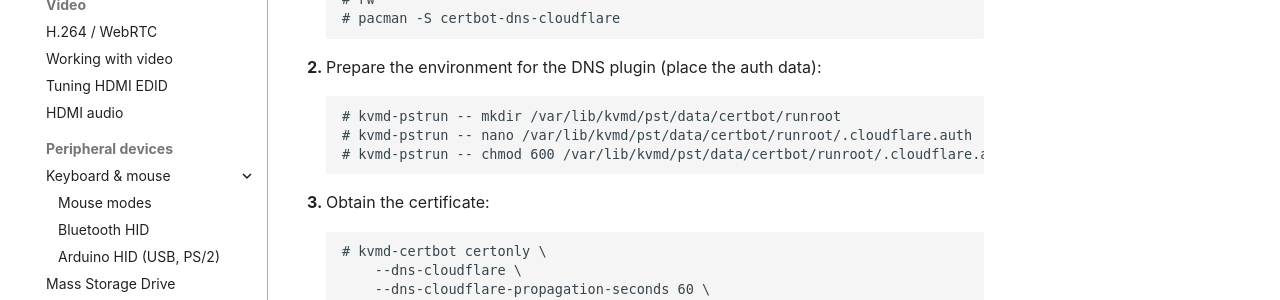
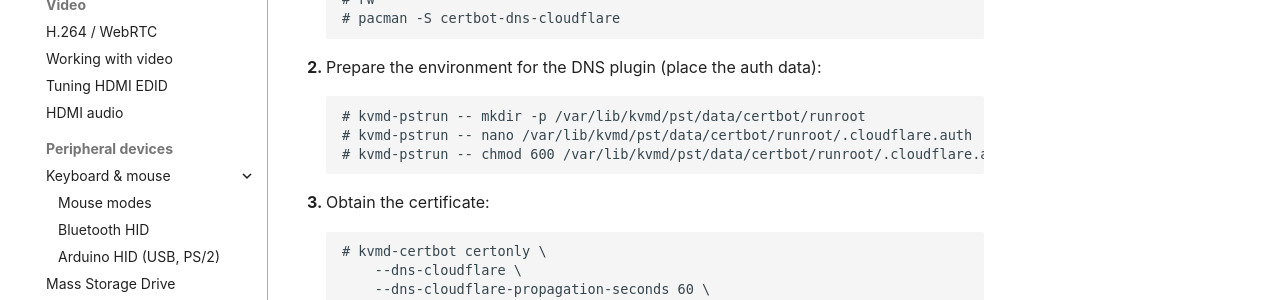
Before and after one commit to pikvm/pikvm, an MkDocs documentation site: the page built from docs/letsencrypt.md, in a window 1280 px wide and 900 px high, scrolled down 1197 px. Shown: the part 356-656 px from the top of the window. Built offline with MkDocs 1.6.1 and Material for MkDocs 9.7.7, drawn with Linux system fonts in a browser that asks for light colours; some web fonts are replaced; comment, search, counter and statistics services are not loaded.

````diff
--- a/docs/letsencrypt.md
+++ b/docs/letsencrypt.md
@@ -57,7 +57,7 @@ This example shows that PiKVM may not be accessible from the internet, but you c
 
 2. Prepare the environment for the DNS plugin (place the auth data):
    ```
-   # kvmd-pstrun -- mkdir /var/lib/kvmd/pst/data/certbot/runroot
+   # kvmd-pstrun -- mkdir -p /var/lib/kvmd/pst/data/certbot/runroot
    # kvmd-pstrun -- nano /var/lib/kvmd/pst/data/certbot/runroot/.cloudflare.auth
    # kvmd-pstrun -- chmod 600 /var/lib/kvmd/pst/data/certbot/runroot/.cloudflare.auth
    ```
````
